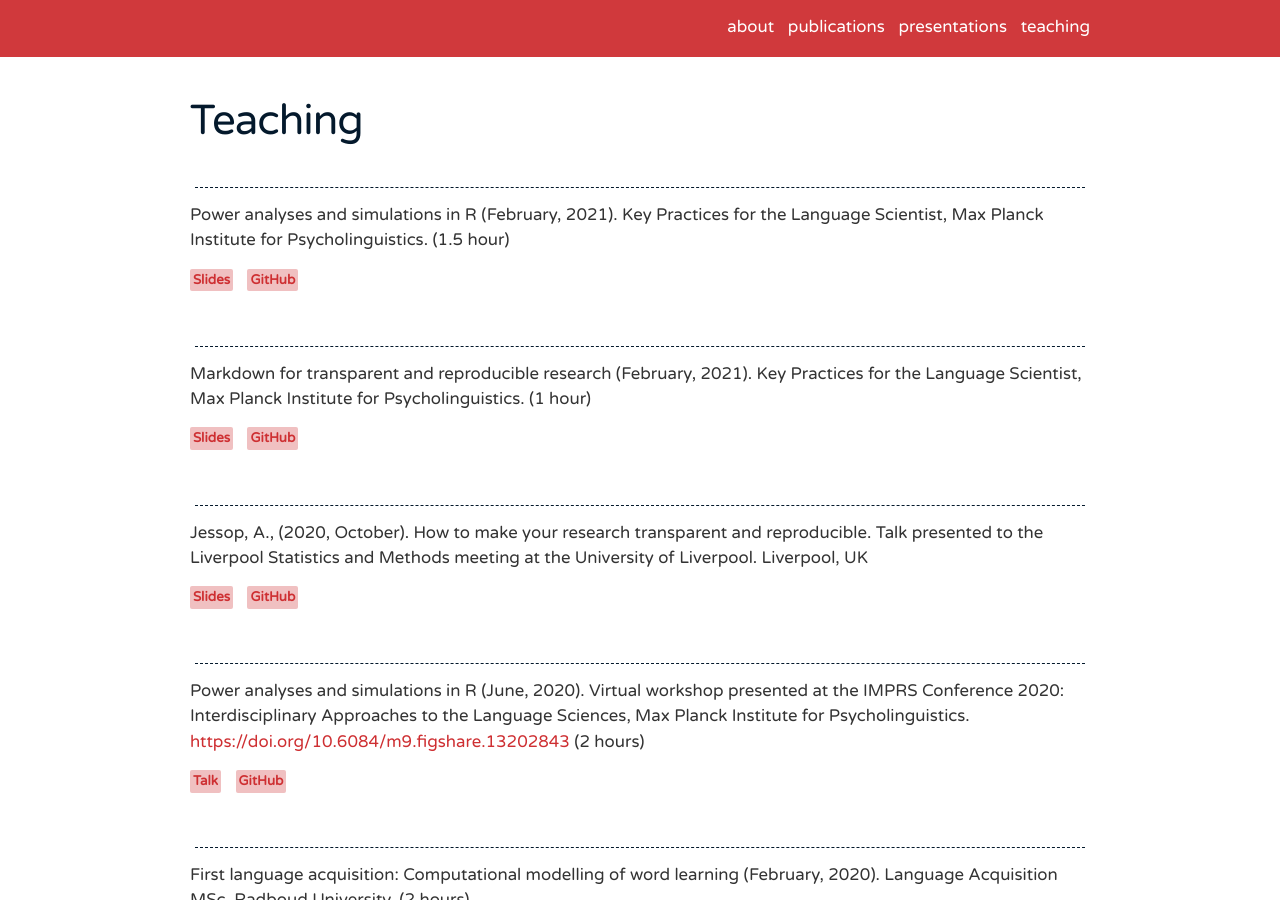
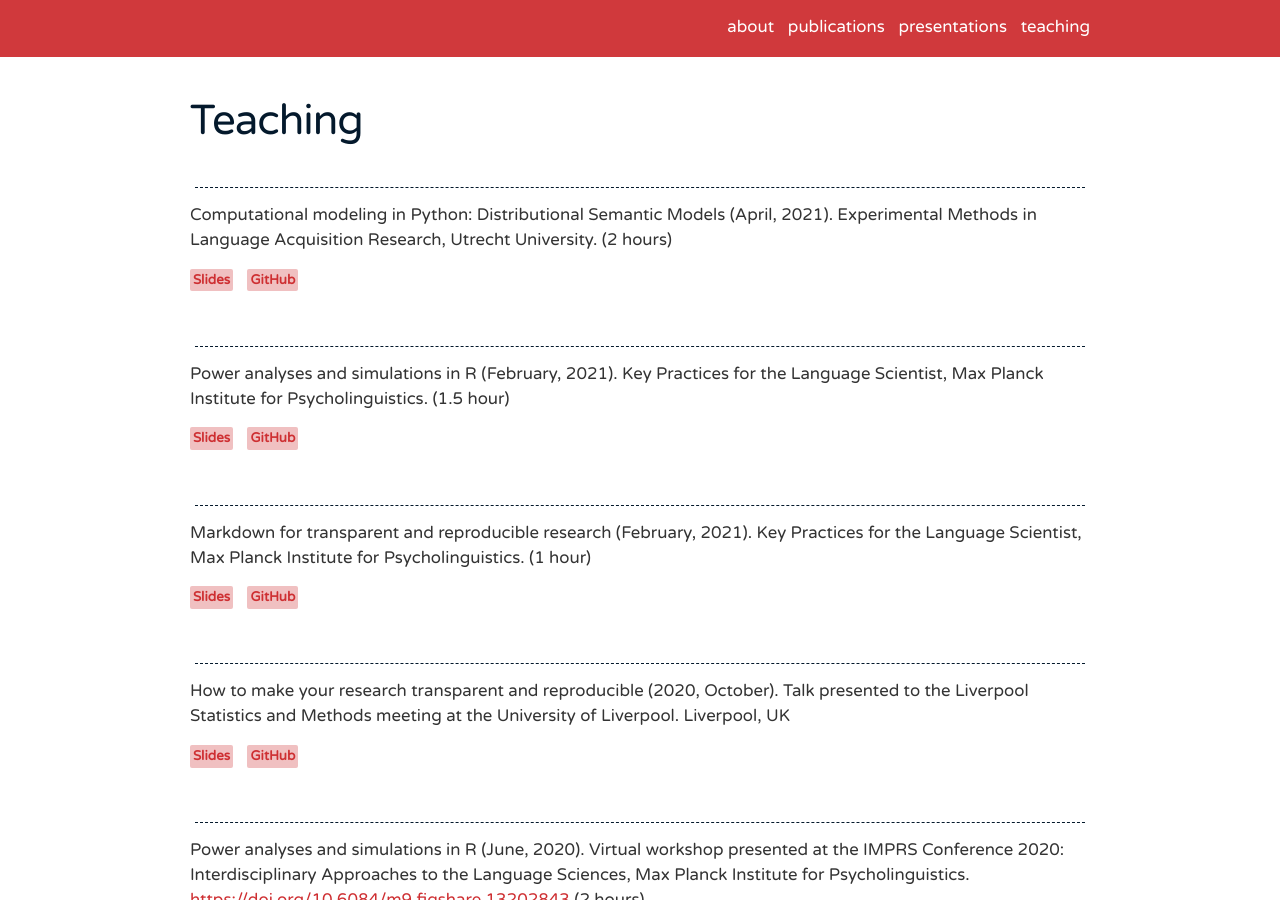
Before and after one commit to andrew-jessop/andrew-jessop.github.io, a Jekyll site: the page built from _pages/teaching.md, in a window 1280 px wide and 900 px high. Built offline with Jekyll 4.4.1, drawn with Linux system fonts in a browser that asks for light colours; nearby versions of some CDN libraries.

Commit message:
Add EMLAR 2021

```diff
--- a/_pages/teaching.md
+++ b/_pages/teaching.md
@@ -3,6 +3,15 @@ layout: page
 permalink: /teaching/
 title: Teaching
 ---
+
+
+<hr>
+
+Computational modeling in Python: Distributional Semantic Models (April, 2021). Experimental Methods in Language Acquisition Research, Utrecht University. (2 hours)
+
+ <a href="/talks/alhama-jessop-emlar-2021.pdf" class="button">Slides</a> <a href="https://github.com/rgalhama/emlar2021" class="button">GitHub</a>
+
+<br>
 
 <hr>
 
@@ -22,7 +31,7 @@ Markdown for transparent and reproducible research (February, 2021). Key Practic
 
 <hr>
 
-Jessop, A., (2020, October). How to make your research transparent and reproducible. Talk presented to the Liverpool Statistics and Methods meeting at the University of Liverpool. Liverpool, UK
+How to make your research transparent and reproducible (2020, October). Talk presented to the Liverpool Statistics and Methods meeting at the University of Liverpool. Liverpool, UK
 
 <a href="/talks/reproducible-lsam-2020.html" class="button">Slides</a> <a href="https://github.com/andrew-jessop/lsam-reproducibility-talk-2020" class="button">GitHub</a>
 
```
Also changed, not shown: 1 other file.
